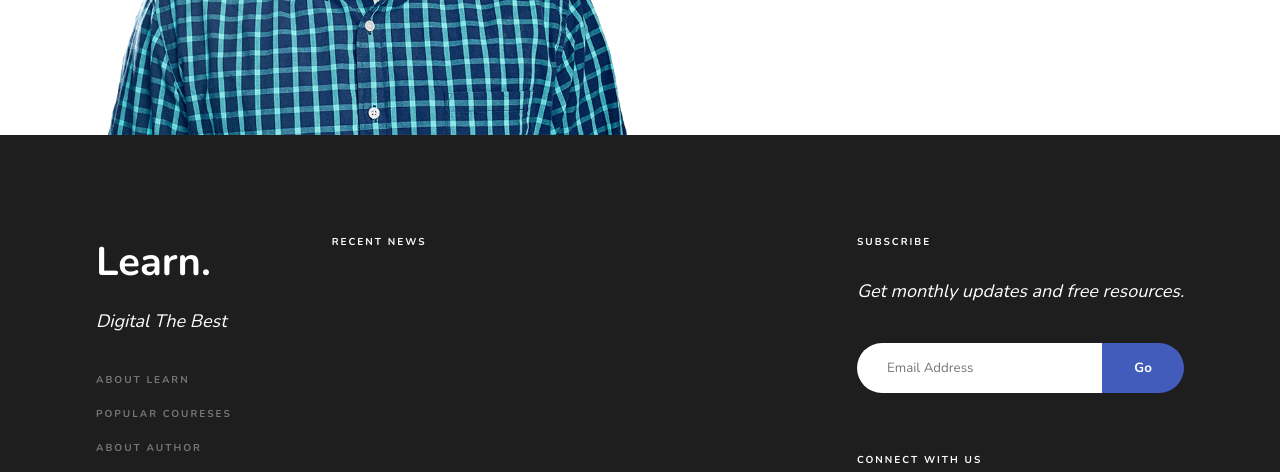
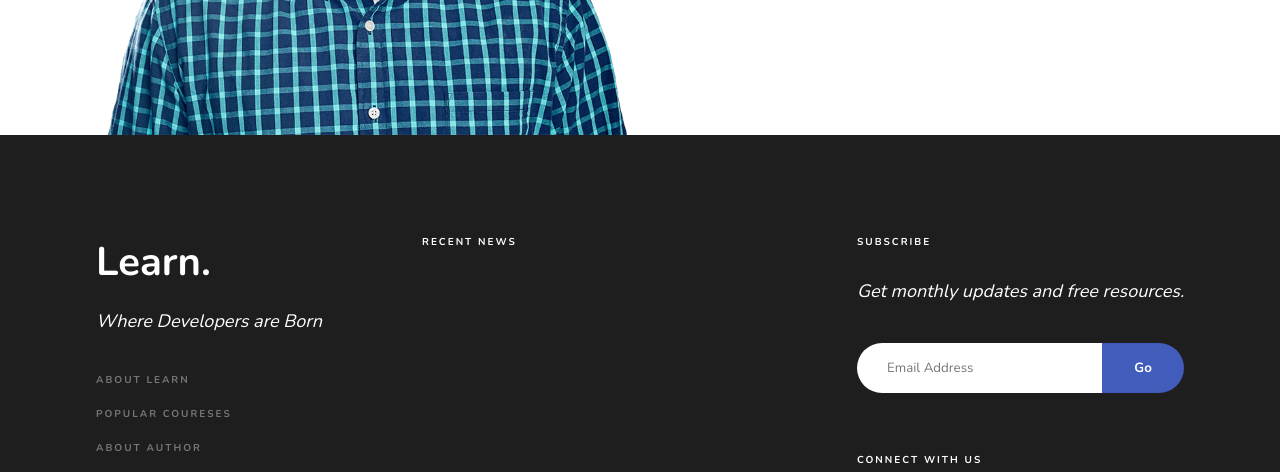
Before and after one commit to itscarew/learn-landing-page, a website: page index.html in a window 1280 px wide. Shown: the part 3127-3599 px from the top of the page. Drawn offline with nearby package versions, Linux system fonts and the light colour scheme.

Commit message:
extra tweaks

```diff
--- a/index.html
+++ b/index.html
@@ -248,7 +248,7 @@
                       Learn.
                     </div>
                     <div class="footer__items_top_item_nav_navlist_subtitle">
-                      Digital The Best
+                      Where Developers are Born
                     </div>
                     <ul class="footer__items_top_item_nav_navlist_list">
                       <li><a href="#"> About Learn </a></li>
```
